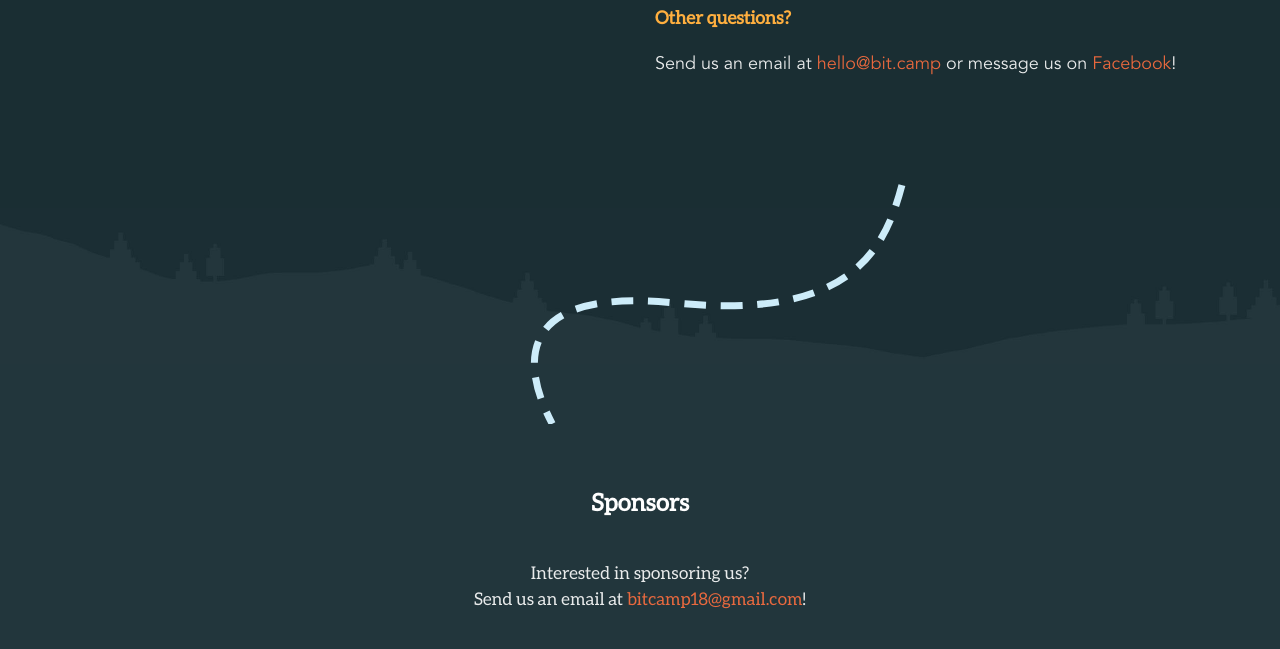
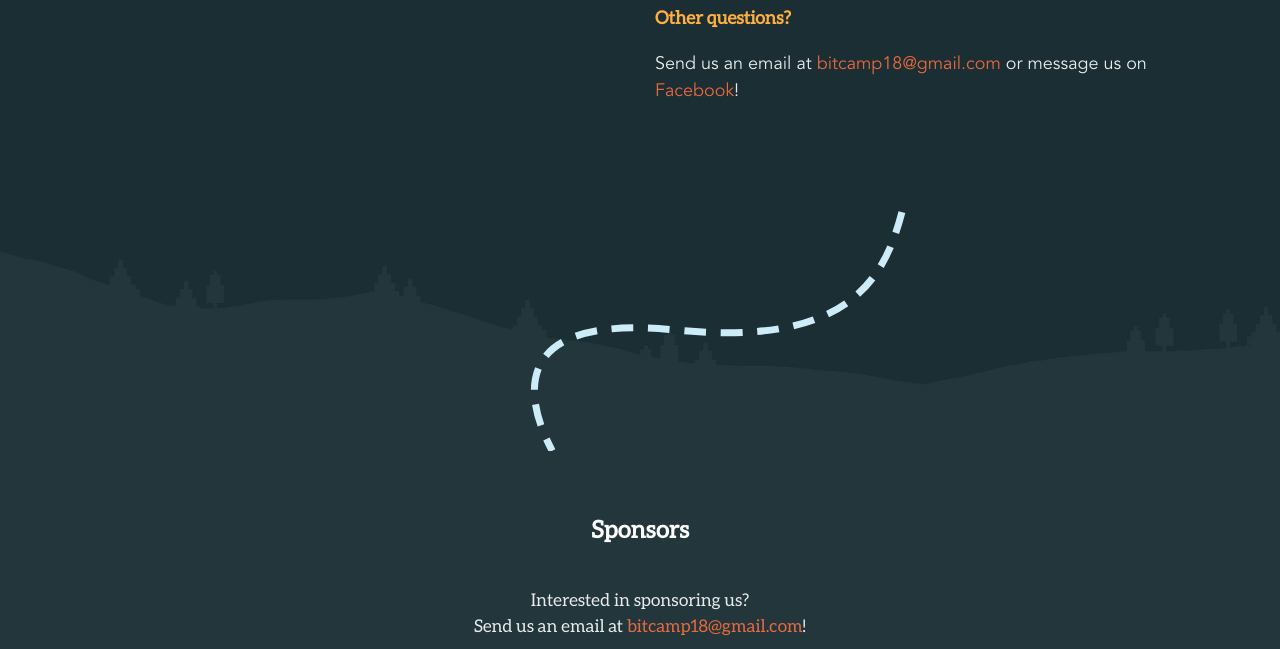
Before and after one commit to bitcamp18/Bitcamp-2018, a website: page index.html in a window 1280 px wide. Shown: the part 4173-4822 px from the top of the page. Drawn offline with nearby package versions, Linux system fonts and the light colour scheme.

Commit message:
Update index.html

```diff
--- a/index.html
+++ b/index.html
@@ -404,7 +404,7 @@
                 Don't bring any firearms, knives, weapons, drugs, or alcohol. Don't use an old project. Start a new trail instead! Also, please read the <a target="_blank"  href="https://static.mlh.io/docs/mlh-code-of-conduct.pdf">Major League Hacking Code of Conduct</a> and the <a target="_blank" href="./terms-code-waiver.pdf">Bitcamp Terms, Code of Conduct, and Release Waiver</a>. Organizers will enforce this code throughout the event. We are expecting cooperation from all participants to help ensure a safe environment for everybody (TL;DR be nice).
               </p>
               <h5>Other questions?</h5>
-              <p>Send us an email at <a href="mailto:hello@bit.camp">hello@bit.camp</a> or message us on <a target="_blank" href="https://www.facebook.com/bitcmp">Facebook</a>!</p>
+              <p>Send us an email at <a href="mailto:bitcamp18@gmail.com">bitcamp18@gmail.com</a> or message us on <a target="_blank" href="https://www.facebook.com/bitcmp">Facebook</a>!</p>
           </div>
         </div>
       </article>
```
